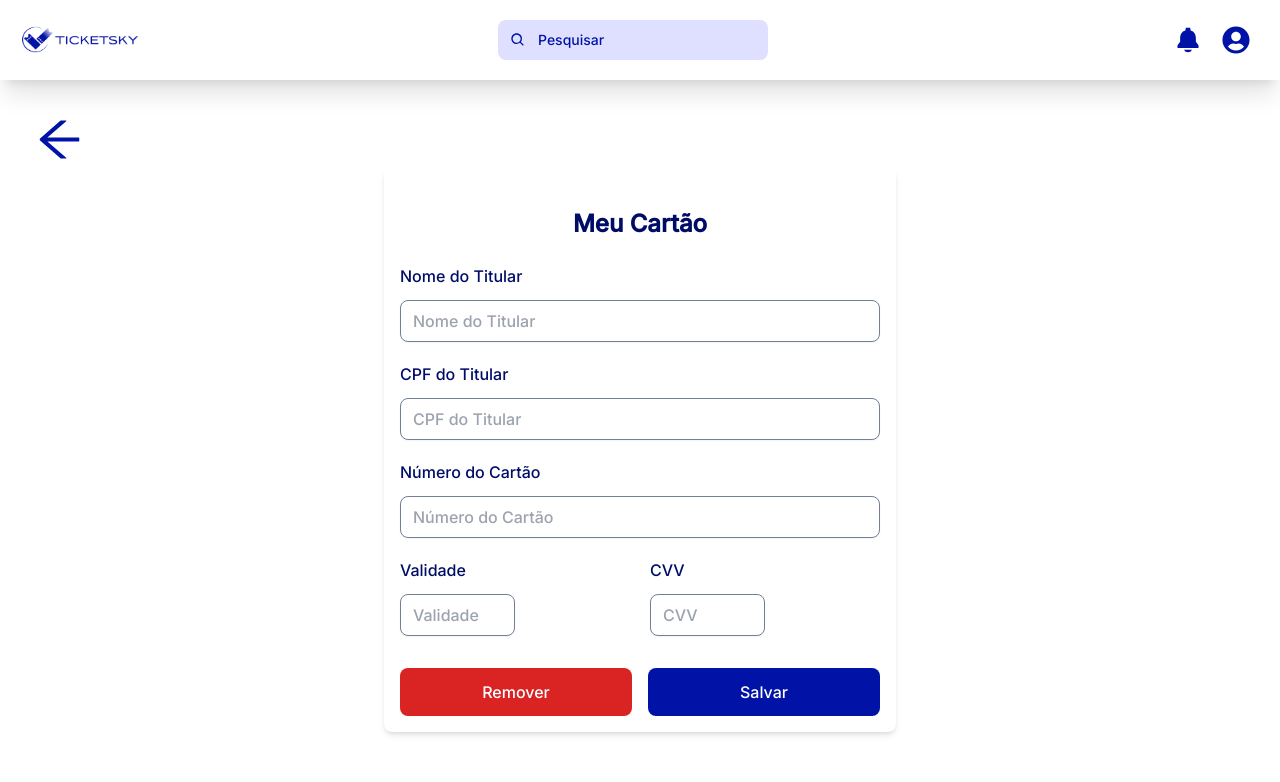
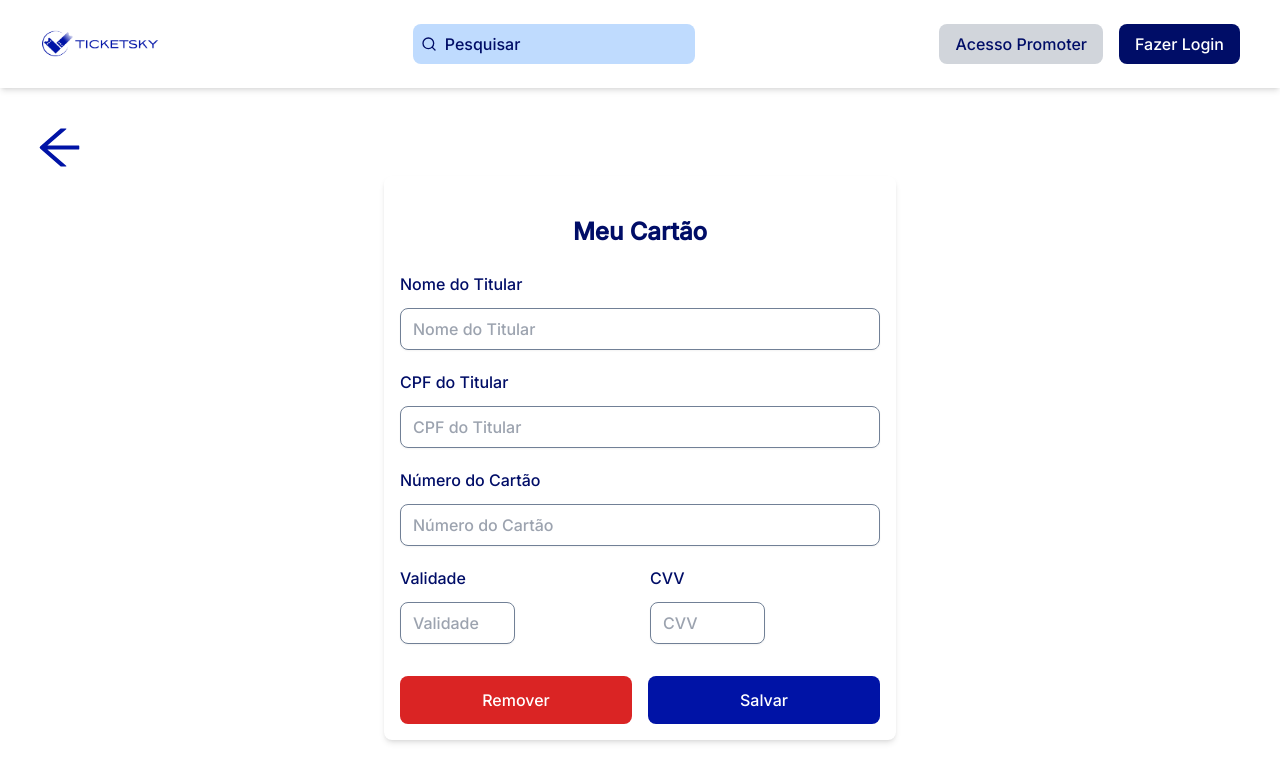
Before and after one commit to GambiarraTech/ticket-sky, a Next.js app: page /cliente/telacartao in a window 1280 px wide. Shown: the top 782 px of the page. Built offline with nearby package versions, Linux system fonts and the light colour scheme.

Commit message:
Atualização da Navbar de Cliente

```diff
--- a/src/components/cliente/navbar/Navbar.tsx
+++ b/src/components/cliente/navbar/Navbar.tsx
@@ -1,21 +1,18 @@
+import { AuthContext } from '@/contexts/AuthContext';
+import Image from 'next/image';
 import Link from 'next/link';
-import { useState } from 'react';
-import { BiSearch } from 'react-icons/bi';
+import { useContext, useState } from 'react';
 import { FaUserCircle } from 'react-icons/fa';
+import { FiSearch } from 'react-icons/fi';
 import { IoNotificationsSharp } from 'react-icons/io5';
 import style from '../../../styles/cliente/navbar.module.css';
-
 import LoginModal from '../login/LoginModal';
 import MenuDropDown from '../menu/menu';
-import LogoNavbar from './LogoNavbar';
 
-interface NavbarClienteProps {
-  Logado: boolean;
-}
-
-export default function NavbarCliente({ Logado }: NavbarClienteProps) {
+export default function NavbarCliente({ children }: any) {
   const [showModal, setShowModal] = useState(false);
   const [showModalMenu, setShowModalMenu] = useState(false);
+  const { user, isLogged } = useContext(AuthContext);
 
   const handleClick = () => {
     setShowModal(!showModal);
@@ -27,41 +24,46 @@ export default function NavbarCliente({ Logado }: NavbarClienteProps) {
 
   return (
     <header aria-label="NavbarCliente" className={style.header}>
-      <div className={style.navbar}>
-        <Link href="http://localhost:3000/cliente">
-          <LogoNavbar />
-        </Link>
-        <nav className={style.centerNav}>
-          <div className={style.searchIconPosition}>
-            <span className={style.searchBar}>
-              <BiSearch className={style.colorIcon} />
+      <nav className={style.navbarFormat}>
+        <div className={style.navbarDiv}>
+          <Link href="/">
+            <Image src="/images/logo-navbar.png" alt="TicketSky - Logo" height="120" width="120" />
+          </Link>
+        </div>
+        <div className={style.searchBarFormat}>
+          <div className={style.searchStyle1}>
+            <span>
+              <FiSearch className={style.searchIcon} />
             </span>
-            <input className={style.input} placeholder="Pesquisar" type="text" />
+            <input className={style.searchStyle2} type="text" placeholder="Pesquisar" />
           </div>
-        </nav>
-        {Logado ? (
+        </div>
+        {isLogged ? (
           <>
             <div className={style.position} />
             <button className={style.positionIcons}>
-              <IoNotificationsSharp size="28" className={style.colorIcon} />
+              <IoNotificationsSharp size="18" className={style.colorIcon} />
             </button>
             <button onClick={whenClick} className={style.positionIcons}>
-              <FaUserCircle size="28" className={style.colorIcon} />
+              <FaUserCircle size="32" className={style.colorIcon} />
               <MenuDropDown showModalMenu={showModalMenu} whenClick={whenClick} />
             </button>
           </>
         ) : (
           <>
-            <Link href="http://localhost:3000/promoter/acessopromoter">
-              <button className={style.lightbutton}>Torne-se Promoter</button>
-            </Link>
-            <button onClick={handleClick} className={style.bluebutton}>
-              Fazer Login
-            </button>
-            <LoginModal showModal={showModal} handleClick={handleClick} />
+            <div className={style.buttonDiv}>
+              <Link href="http://localhost:3000/promoter/cadastro">
+                <button className={style.promoterButton}>Acesso Promoter</button>
+              </Link>
+              <button onClick={handleClick} className={style.clienteButton}>
+                Fazer Login
+              </button>
+            </div>
           </>
         )}
-      </div>
+      </nav>
+      <LoginModal showModal={showModal} handleClick={handleClick} />
+      {children}
     </header>
   );
 }
--- a/src/styles/cliente/navbar.module.css
+++ b/src/styles/cliente/navbar.module.css
@@ -1,43 +1,39 @@
-.header {
-  @apply shadow-xl h-auto;
+.navbarFormat {
+  @apply flex items-center justify-between flex-wrap bg-white p-6 shadow-md;
 }
 
-.navbar {
-  @apply container mx-auto flex flex-wrap p-5 flex-col md:flex-row items-center;
+.navbarDiv {
+  @apply flex items-center flex-shrink-0 text-ticket-sky-blue mr-6 ml-4;
 }
 
-.centerNav {
-  @apply md:ml-auto md:mr-auto flex flex-wrap items-center text-base justify-center;
+.searchIcon {
+  @apply absolute ml-2 left-0 top-0 bottom-0 h-full w-4 items-center justify-center text-ticket-sky-blue;
 }
 
-.searchBar {
-  @apply absolute inset-y-0 left-0 flex items-center pl-3;
+.searchBarFormat {
+  @apply flex flex-row items-center w-auto;
 }
 
-.searchIconPosition {
-  @apply relative ml-40;
+.searchStyle1 {
+  @apply text-white mr-4 relative;
 }
 
-.input {
-  @apply bg-[#dfe0ff] rounded-lg ps-10 pe-5 text-[#0013a6] py-2.5 text-sm placeholder-[#0013a6];
+.searchStyle2 {
+  @apply bg-blue-200 text-ticket-sky-blue rounded-lg py-2 px-4 placeholder:text-ticket-sky-blue focus:outline-none focus:ring-2 pl-8;
 }
 
-.position {
-  @apply ml-auto;
+.buttonDiv {
+  @apply hidden md:block;
 }
 
-.positionIcons {
-  @apply ml-2.5 mr-2.5;
+.relativeDiv {
+  @apply relative;
 }
 
-.colorIcon {
-  @apply text-[#0013a6];
+.promoterButton {
+  @apply rounded-lg bg-gray-300 text-ticket-sky-blue hover:bg-gray-400 mr-4 px-4 py-2;
 }
 
-.lightbutton {
-  @apply rounded-lg bg-[#dfe0ff] hover:bg-[#e0e0e0] px-5 py-2.5 text-sm text-[#0013a6];
+.clienteButton {
+  @apply rounded-lg bg-ticket-sky-blue text-white hover:bg-hoover-blue mr-4 px-4 py-2;
 }
-
-.bluebutton {
-  @apply ml-5 rounded-lg bg-[#0013a6] hover:bg-[#0028be] px-5 py-2.5 text-sm text-[#ffffff];
-}
```
Also changed, not shown: src/pages/cliente/index.tsx (+5 -4 lines).
